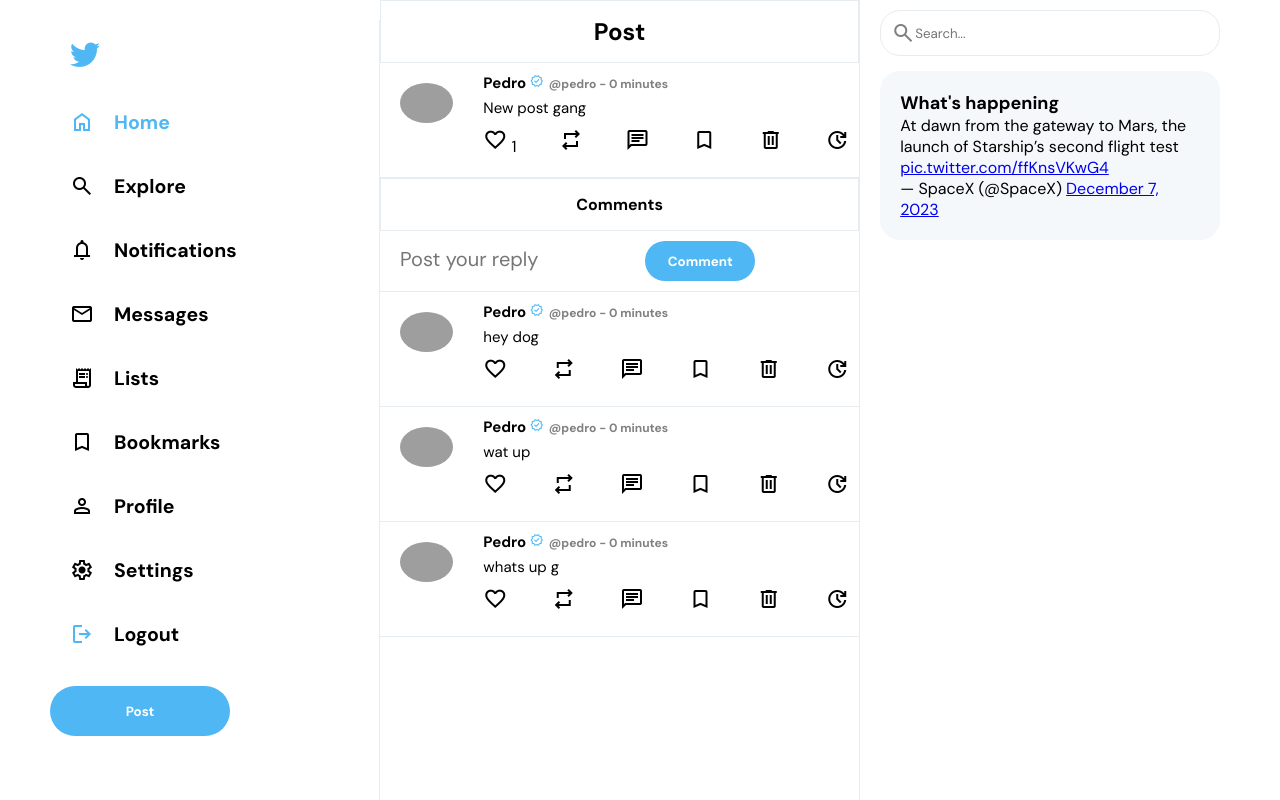
After one commit to Phenriqx/twitter-clone, a Django app: page /post/1/37 in a window 1280 px wide. The commit adds this page. Run offline with Django 5.2, Linux system fonts and the light colour scheme; a user stored in the database is signed in; data comes from the database, SQL or seed files in the repository; both versions use the stored data as it was after the commit; some libraries are stand-ins or nearby versions; grey boxes are pictures that could not be loaded.

Commit message:
like system and features added

```diff
--- a/base/models.py
+++ b/base/models.py
@@ -53,6 +53,7 @@ class Like(models.Model):
 
     author = models.ForeignKey(User, on_delete=models.CASCADE)
     post = models.ForeignKey(Post, on_delete=models.CASCADE)
+    liked = models.BooleanField(default=False)
     created = models.DateTimeField(auto_now_add=True)
 
     class Meta:
--- /dev/null
+++ b/base/templates/base/post.html
@@ -0,0 +1,100 @@
+{% extends "home.html" %}
+
+{% block title %}Posts{% endblock %}
+
+{% block content %}
+
+<div class="feed">
+    <div class="feed__header">
+        <h2>Post</h2>
+    </div>
+
+    <div class="post">
+        <div class="post__avatar">
+            <img src="https://i.pinimg.com/originals/a6/58/32/a65832155622ac173337874f02b218fb.png" alt="">
+        </div>
+        <div class="post__body">
+            <div class="post__header">
+                <div class="post__headerText">
+                    <h3>{{ post.author}}
+                        <span class="post__headerSpecial">
+                            <span class="material-symbols-outlined post__badge">verified</span>@{{ post.author.username }} - {{ post.created|timesince }}
+                        </span>
+                    </h3>
+                </div>
+                <div class="post__headerDescription">
+                    <p>{{ post.content }}</p>
+                </div>
+            </div>
+            {% comment %} <img src="https://www.focus2move.com/wp-content/uploads/2020/01/Tesla-Roadster-2020-1024-03.jpg" alt=""> {% endcomment %}
+            <div class="post__footer">
+                {% if like.liked == True %}
+                    <a href="{% url "unlike-post" post.id %}"><span class="material-symbols-outlined likeButton">favorite</span> {{ like_count }}</a>
+                {% else %}
+                    <a href="{% url "like-post" post.id %}"><span class="material-symbols-outlined likeButton">favorite</span> {{ like_count }}</a>
+                {% endif %}
+                {% comment %} <a href="{% url "like-post" post.id %}"><span class="material-symbols-outlined likeButton">favorite</span> {{ like_count }}</a> {% endcomment %}
+                <a href=""><span class="material-symbols-outlined repostButton">repeat</span></a>
+                <a href="{% url "add-comment" post.author post.id%}"><span class="material-symbols-outlined chatButton">chat</span></a>
+                <a href="{% url "add-bookmark" post.id %}"><span class="material-symbols-outlined bookmark">bookmark</span></a>
+                {% if request.user == post.author %}
+                    <a href="{% url "delete-post" post.id %}"><span class="material-symbols-outlined deleteButton">delete</span></a>
+                    <a href="{% url "update-post" post.id%}"><span class="material-symbols-outlined deleteButton">update</span></a>
+                {% endif %}
+            </div>
+        </div>
+    </div>
+
+    <div class="feed__header">
+        <h4>Comments</h4>
+    </div>
+    <form action="{% url 'add-comment' post.author post.id%}" method="post" class="form">
+        {% csrf_token %}
+        <div class="input">
+            <input type="text" placeholder="Post your reply" class="input__Text" name="content" autocomplete="off">
+            <input type="hidden" name="post_id" value="{{ post.id }}">
+            <button type="submit" class="btn">Comment</button>
+        </div>
+    </form>
+
+    {% for comment in comments %}
+        {% if comment.post.id == post.id %}
+            <div class="post">
+                <div class="post__avatar">
+                    <img src="https://i.pinimg.com/originals/a6/58/32/a65832155622ac173337874f02b218fb.png" alt="">
+                </div>
+
+                <div class="post__body">
+                    <div class="post__header">
+                        <div class="post__headerText">
+                            <h3>{{ comment.author }}
+                                <span class="post__headerSpecial">
+                                    <span class="material-symbols-outlined post__badge">verified</span>@{{ comment.author.username }} - {{ comment.created|timesince }}
+                                </span>
+                            </h3>
+                        </div>
+                        <div class="post__headerDescription">
+                            <p>{{ comment.content }}</p>
+                        </div>
+                    </div>
+
+                    {% comment %} <img src="https://www.focus2move.com/wp-content/uploads/2020/01/Tesla-Roadster-2020-1024-03.jpg" alt=""> {% endcomment %}
+                    <div class="post__footer">
+
+                        <a href="{% url 'home' %}"><span class="material-symbols-outlined likeButton">favorite</span></a>
+                        <a href=""><span class="material-symbols-outlined repostButton">repeat</span></a>
+                        <a href="{% url "add-comment" comment.author comment.id %}"><span class="material-symbols-outlined chatButton">chat</span></a>
+                        <a href="{% url "add-bookmark" post.id %}"><span class="material-symbols-outlined bookmark">bookmark</span></a>
+
+                        {% if request.user == comment.author %}
+                            <a href="{% url "delete-comment" comment.author comment.id %}"><span class="material-symbols-outlined deleteButton">delete</span></a>
+                            <a href="{% url "update-comment" comment.author comment.id %}"><span class="material-symbols-outlined deleteButton">update</span></a>
+                        {% endif %}
+                    </div>
+                </div>
+            </div>
+        {% endif %}
+    {% endfor %}
+</div>
+
+{% endblock %}
--- a/base/urls.py
+++ b/base/urls.py
@@ -10,7 +10,7 @@ urlpatterns = [
     path('login/', views.loginUser, name='login'),
     path('logout/', views.logoutUser, name='logout'),
 
-    path('posts/<str:pk>', views.loadPosts, name='posts'),
+    path('post/<str:author>/<str:pk>', views.getPost, name='get-post'),
     path('add-post', views.addPost, name='add-post'),
     path('delete-post/<str:pk>', views.deletePost, name='delete-post'),
     path('update-post/<str:pk>', views.updatePost, name='update-post'),
@@ -27,4 +27,7 @@ urlpatterns = [
     path('lists/create', views.createList, name='create-list'),
     path('lists/get/<str:pk>', views.getList, name='get-list'),
     path('lists/delete/<str:pk>', views.deleteList, name='delete-list'),
+
+    path('like-post/<str:pk>', views.likePost, name='like-post'),
+    path('unlike-post/<str:pk>', views.unlikePost, name='unlike-post')
 ]
--- a/base/views.py
+++ b/base/views.py
@@ -59,6 +59,7 @@ def registerUser(request):
 
 @login_required(login_url='register')
 def home(request):
+    #like_count = Like.objects.filter(post=post).count()
     user = request.user
     form = PostForm()
     posts = Post.objects.all()
@@ -66,10 +67,21 @@ def home(request):
     return render(request, 'home.html', context)
 
 @login_required(login_url='login')
-def loadPosts(request, pk):
+def getPost(request, author, pk):
+    user = request.user
     post = Post.objects.get(id=pk)
-    context = {'post': post}
-    return render(request, 'base/posts.html', context)
+    like = Like.objects.filter(post=post, author=user)
+    like_count = Like.objects.filter(post=post).count()
+    comments = Comment.objects.filter(post=post)
+
+    context = {
+        'post': post,
+        'like_count': like_count,
+        'like': like,
+        'user': user,
+        'comments': comments
+    }
+    return render(request, 'base/post.html', context)
 
 @login_required(login_url='login')
 def addPost(request):
@@ -169,7 +181,7 @@ def addComment(request, author, pk):
             comment.content = request.POST.get('content')
             comment.save()
             messages.success(request, 'Comment added successfully')
-            return redirect('home')
+            return redirect('add-comment', author=author, pk=pk)
         else:
             messages.error(request, 'Failed to add comment')
 
@@ -283,5 +295,35 @@ def deleteList(request, pk):
     }
     return render(request, 'base/delete_list.html', context)
 
-def like(request):
-    pass
+def getLikeAmount(post):
+    return Like.objects.filter(post=post).count()
+
+def likePost(request, pk):
+    user = request.user
+    post = Post.objects.get(id=pk)
+
+    if Like.objects.filter(author=user, post=post).exists():
+        messages.error(request, 'You already liked this post')
+        return redirect('home')
+
+    like = Like()
+    like.author = user
+    like.post = post
+    like.liked = True
+    like.save()
+    messages.success(request, f'the user {user.username} liked the post {post.content}')
+    return redirect('home')
+
+def unlikePost(request, pk):
+    user = request.user
+    post = Post.objects.get(id=pk)
+    like_count = getLikeAmount(post)
+
+    if not Like.objects.filter(author=user, post=post).exists():
+        messages.error(request, 'You haven\'t liked this post yet')
+        return redirect('home')
+
+    Like.objects.filter(author=user, post=post).delete()
+    messages.success(request, f'the user {user.username} unliked the post {post.content}')
+    return redirect('home')
+    #return render(request, 'home.html', {'like_count': like_count})
--- a/static/styles/main.css
+++ b/static/styles/main.css
@@ -272,6 +272,10 @@ body {
     cursor: pointer;
 }
 
+/* .updateButton {
+    margin-right: 60px;
+} */
+
 /* Widgets */
 
 .widgets {
@@ -421,3 +425,8 @@ body {
 .userLists__h2 {
     margin-left: 20px;
 }
+
+.postLink {
+    color: black;
+    text-decoration: none;
+}
--- a/templates/home.html
+++ b/templates/home.html
@@ -41,7 +41,7 @@
         </div>
 
         <div class="sidebarOption">
-            <a href="{% url "load-lists" user %}"><span class="material-symbols-outlined">receipt_long</span></a>
+            <a href="{% url "load-lists" user %}"><span class="material-symbols-outlined bookmarkLink">receipt_long</span></a>
             <h2>Lists</h2>
         </div>
 
@@ -90,11 +90,11 @@
 
         <!-- Posts -->
         {% for post in posts %}
+        <a href="{% url 'get-post' post.author post.id %}" class="postLink">
             <div class="post">
                 <div class="post__avatar">
                     <img src="https://i.pinimg.com/originals/a6/58/32/a65832155622ac173337874f02b218fb.png" alt="">
                 </div>
-
                 <div class="post__body">
                     <div class="post__header">
                         <div class="post__headerText">
@@ -108,21 +108,20 @@
                             <p>{{ post.content }}</p>
                         </div>
                     </div>
-
                     {% comment %} <img src="https://www.focus2move.com/wp-content/uploads/2020/01/Tesla-Roadster-2020-1024-03.jpg" alt=""> {% endcomment %}
                     <div class="post__footer">
-                    <a href="{% url 'home' %}"><span class="material-symbols-outlined likeButton">favorite</span></a>
+                        <a href="{% url "like-post" post.id %}"><span class="material-symbols-outlined likeButton">favorite</span> {{ like_count }}</a>
                         <a href=""><span class="material-symbols-outlined repostButton">repeat</span></a>
                         <a href="{% url "add-comment" post.author post.id%}"><span class="material-symbols-outlined chatButton">chat</span></a>
                         <a href="{% url "add-bookmark" post.id %}"><span class="material-symbols-outlined bookmark">bookmark</span></a>
-
                         {% if request.user == post.author %}
-                        <a href="{% url "delete-post" post.id%}"><span class="material-symbols-outlined deleteButton">delete</span></a>
-                        <a href="{% url "update-post" post.id%}"><span class="material-symbols-outlined deleteButton">update</span></a>
+                            <a href="{% url "delete-post" post.id %}"><span class="material-symbols-outlined deleteButton">delete</span></a>
+                            <a href="{% url "update-post" post.id%}"><span class="material-symbols-outlined updateButton">update</span></a>
                         {% endif %}
                     </div>
                 </div>
             </div>
+        </a>
         {% endfor %}
     </div>
   {% endblock %}
```
Also changed, not shown: base/templates/base/posts.html (deleted, +0 -10 lines), base/migrations/0009_like_liked.py (added), db.sqlite3. Lines whose indentation alone changed are shown as unchanged.
